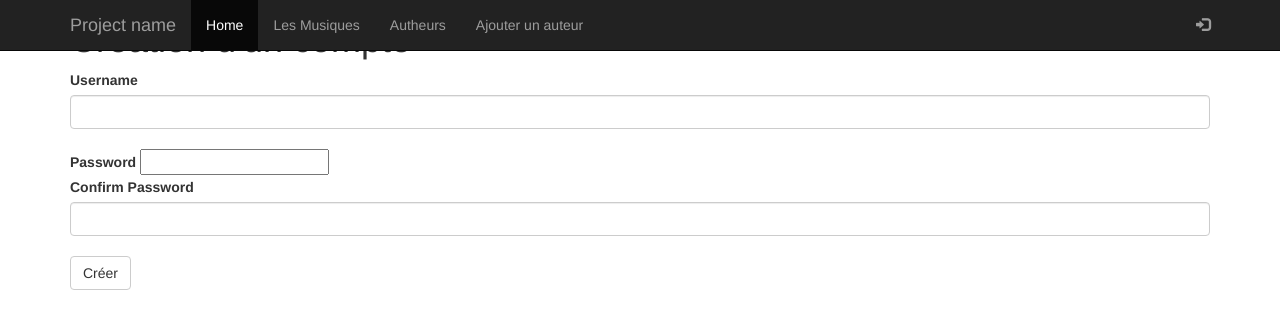
After one commit to Effobless2/SongSites, a Flask app: page /new-profile/ in a window 1280 px wide. The commit adds this page. Shown: the top 329 px of the page. Run offline with Flask 2, Linux system fonts and the light colour scheme; some libraries are stand-ins or nearby versions.

Commit message:
Ajout fonctionnalité cration de compte sur l'appli via l'acceuil

```diff
--- a/SiteApp/songs/templates/home.html
+++ b/SiteApp/songs/templates/home.html
@@ -9,7 +9,7 @@
   <h1> Bonjour, Bienvenue sur l'application d'Effobless. </br>
     Si vous souhaitez utiliser l'application, Veuillez vous
     <a href = "{{ url_for('login') }}">connecter</a> </br>
-    ou bien créer un compte.</h1>
+    ou bien <a href = "{{ url_for('new_profile') }}"> créer un compte</a>.</h1>
 
   {% endif %}
 
--- /dev/null
+++ b/SiteApp/songs/templates/new-profile.html
@@ -0,0 +1,50 @@
+{% extends "base.html" %}
+{% block main %}
+<h1> Création d'un compte </h1>
+<form role = "form" method = "POST"
+                    action = "{{ url_for('save_new_profile') }}">
+  {{ form.hidden_tag() }}
+  <div class =
+       {% if form.username.errors or form.password.errors or form.confirm.errors %}
+       "form-creation has-errors"
+       {% else %}
+       "form-creation"
+       {% endif %}
+       >
+    {{ form.username.label }}
+    {{ form.username(size = 20,
+                     class_ = "form-control") }}
+    </br>
+    {{ form.password.label }}
+    {{ form.password(size = 20,
+                     class_ = "form_control") }}
+    </br>
+    {{ form.confirm.label }}
+    {{ form.confirm(size = 20,
+                    class_ = "form-control") }}
+    </br>
+  </div>
+  {% if form.username.errors %}
+  <ul class = "list-group">
+    {% for e in form.username.errors %}
+    <li class = "list-group-item list-group-item-danger">{{ e }}</li>
+    {% endfor %}
+  </ul>
+  {% elif form.password.errors %}
+  <ul class = "list-group">
+    {% for e in form.password.errors %}
+    <li class = "list-group-item list-group-item-danger">{{ e }}</li>
+    {% endfor %}
+  </ul>
+  {% elif form.confirm.errors %}
+  <ul class = "list-group">
+    {% for e in form.confirm.errors %}
+    <li class = "list-group-item list-group-item-danger">{{ e }}</li>
+    {% endfor %}
+  </ul>
+  {% endif %}
+  <input class = "btn btn-default"
+         type  = "submit"
+         value = "Créer">
+</form>
+{% endblock %}
--- a/SiteApp/songs/views.py
+++ b/SiteApp/songs/views.py
@@ -27,6 +27,14 @@ class AuthorForm(FlaskForm):
     id = HiddenField('id')
     name = StringField('Nom', validators = [DataRequired()])
 
+class UserForm(FlaskForm):
+    id = HiddenField("id")
+    username = StringField("Username")
+    password = PasswordField("Password")
+    confirm  = PasswordField("Confirm Password")
+
+    def passwordConfirmed(self):
+        return self.password.data == self.confirm.data
 
 @app.route("/")
 def home():
@@ -123,4 +131,26 @@ def logout():
     logout_user()
     return redirect(url_for("home"))
 
+@app.route("/new-profile/")
+def new_profile():
+    f = UserForm()
+    return render_template(
+        "new-profile.html",
+        form = f)
+
+@app.route("/new/profile/saving", methods=("POST",))
+def save_new_profile():
+    f = UserForm()
+    if f.validate_on_submit() and f.passwordConfirmed() and (User.query.get(f.username.data) == None):
+        from hashlib import sha256
+        m = sha256()
+        m.update(f.password.data.encode())
+        u = User(username = f.username.data, password = m.hexdigest())
+        db.session.add(u)
+        db.session.commit()
+        return redirect(url_for('home'))
+    return render_template(
+        "new-profile.html",
+        form = f)
+
 Bootstrap(app)
```
